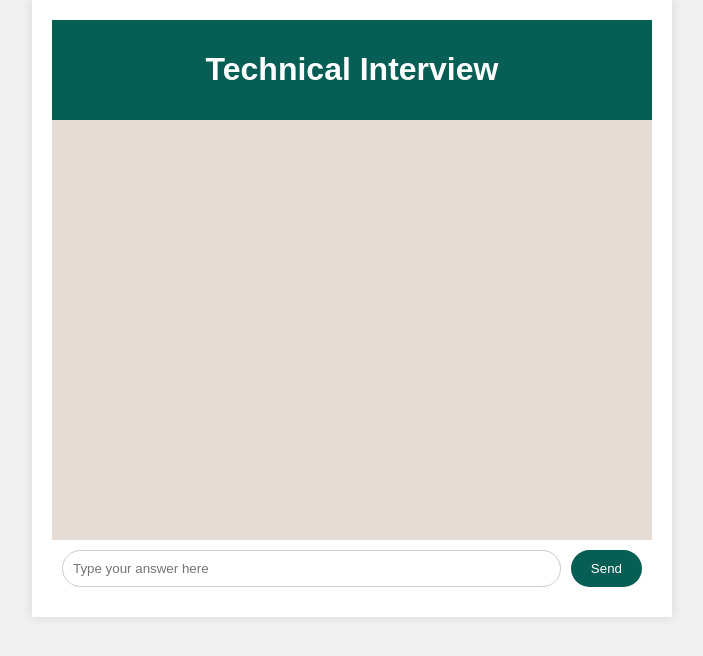
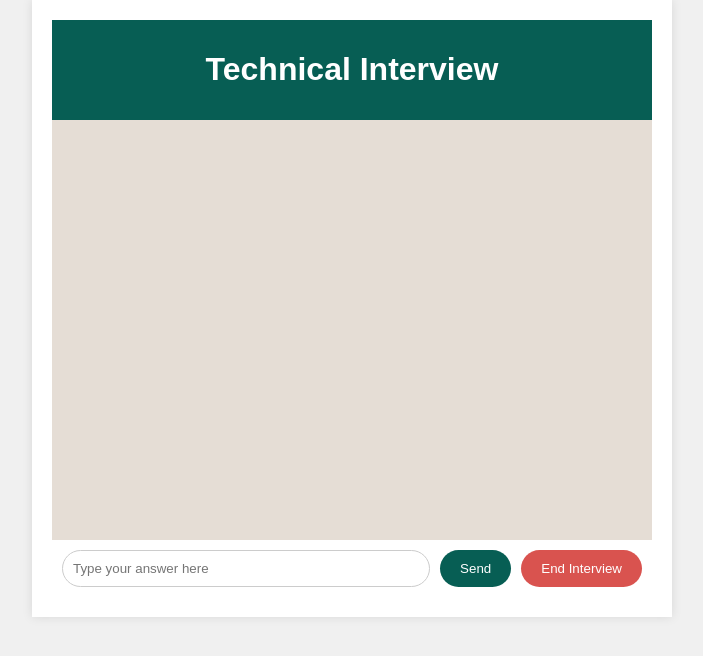
Before and after one commit to Arav1ndE5/InterviewBot, a Flask app: page /interview in a window 1280 px wide. Shown: the top 656 px of the page, without its empty margins (288-991 px from the left). Run offline with Flask 3, Linux system fonts and the light colour scheme.

Commit message:
web version-laggy

```diff
--- a/app.py
+++ b/app.py
@@ -91,47 +91,45 @@ def start_interview():
 
     chat = model.start_chat(history=[])
 
+    response = chat.send_message(f"""
+        You are given my job description that is enclosed within '//':
+        //{shortened_jd}//
 
-    response=chat.send_message(f"""
-                            You are given my job description that is enclosed within '//':
-                            //{shortened_jd}//
+        and my resume enclosed within '<>':
+        <{resume_data}>
 
-                            and my resume enclosed within '<>':
-                            <{resume_data}>
+        Act as a technical interviewer for me based on the resume and job description once the candidate greets you.
 
-                            Act as a technical interviewer for me based on the resume and job description once the candidate greats you.
-
-                            The interviewer should adapt the questions and delve deeper based on the candidate's responses and the specific requirements of the role.
-                            Additionally, the interviewer should assess the candidate's soft skills like communication, problem-solving, attitude and teamwork and return the interview performance of the candidate only when the candidate replies 'bye'.
-                            Candidate's questions are enclosed within '()'. The interviewer should not stray into topics that are not part of the interview.
-                            """)
-
-    print(response.text)
-
+        The interviewer should adapt the questions and delve deeper based on the candidate's responses and the specific requirements of the role.
+        Candidate's questions are enclosed within '()'. The interviewer should not stray into topics that are not part of the interview. Also should not provide feedbacks or tips to the candidate on how to improve the interview. You are a strict human interviewer.
+        """)
+    interview={}
     if request.method == 'POST':
         data = request.get_json()
         if data and 'user_input' in data:
-            if 'user_input'!='bye':
-                user_input = data['user_input']
-                print(user_input)
+            user_input = data['user_input']
+            interview["candidate"] = user_input
 
-
+            if user_input.lower() == 'ends the interview':
+                response = chat.send_message(f'''
+                                            Analyze the interview given inside'<>'.
+                                            <{interview}>
+                                            now assess the candidate's soft skills like communication, problem-solving, attitude and teamwork and return the interview performance of the candidate on a score out of 100 based on the user messages after the start of the interview.
+                                            make output in html such that they look good under a <h2> tag
+                                            ''')
+                response_str=response.text.strip().replace('**','').replace('. *','<br>')
+                session['interview_result'] = response_str
+                return jsonify({'redirect': url_for('result')})
+            else:
                 response = chat.send_message(f'({user_input})')
-
-                response_str = response.text.strip()
-                response_str = response_str.replace('"', "").replace("*", "").replace("`", "").replace(">", "").replace("Interviewer:","")
-
-
+                response_str = response.text.strip().replace('"', "").replace("*", "").replace("`", "").replace(">", "").replace("Interviewer:", "")
+                interview["Interviewer"] = response_str
                 return jsonify({'message': response_str})
-            elif 'user_input'=='bye':
-                response=chat.send_message(user_input)
-                session['interview_result'] = response.text
-                return redirect(url_for('result'))
-
         else:
             return jsonify({'error': 'Invalid request data'})
     else:
         return jsonify({'error': 'Method not allowed'})
+
 
 @app.route('/result')
 def result():
@@ -139,12 +137,10 @@ def result():
     resume_data = session.get('resume_data')
 
     if job_description and resume_data:
-        # Extract text from the resume
         resume_data = session['resume_data']
+        shortened_jd = session['shortened_jd']
+        interview_evaluation = session.get('interview_result', 'No interview evaluation available.')
 
-        shortened_jd = session['shortened_jd']
-
-        # Resume scoring
         resume_scoring_prompt = f"""
         You are given a job description that is enclosed within '//':
         //{shortened_jd}//
@@ -158,12 +154,14 @@ def result():
         Strengths:
         Areas of improvement:
         Overall assessment:
+
+
+        make output in html such that they look good under a <h2> tag
         """
 
         response = model.generate_content([resume_scoring_prompt])
-        resume_score_evaluation = response.text
-
-        interview_evaluation=session['interview_result']
+        response_str=response.text.strip().replace('**','').replace('. *','<br>')
+        resume_score_evaluation = response_str
 
         return render_template('result.html', resume_score_evaluation=resume_score_evaluation, interview_evaluation=interview_evaluation)
     return redirect(url_for('home'))
--- a/templates/interview.html
+++ b/templates/interview.html
@@ -70,6 +70,15 @@
             border-radius: 20px;
             cursor: pointer;
         }
+        .chat-end {
+            margin-left: 10px;
+            padding: 10px 20px;
+            background-color: #d9534f;
+            color: #ffffff;
+            border: none;
+            border-radius: 20px;
+            cursor: pointer;
+        }
     </style>
 </head>
 <body>
@@ -83,6 +92,7 @@
         <div class="chat-input-container">
             <input type="text" id="answer" class="chat-input" placeholder="Type your answer here" onkeypress="handleKeyPress(event)">
             <button onclick="submitAnswer()" class="chat-submit">Send</button>
+            <button onclick="endInterview()" class="chat-end">End Interview</button>
         </div>
     </div>
     <script>
@@ -96,7 +106,6 @@
             const answerInput = document.getElementById('answer');
             const answer = answerInput.value.trim();
             if (answer !== '') {
-                console.log(answer)
                 addMessage(answer, 'user');
                 answerInput.value = '';
                 const response = await fetch('/start-interview', {
@@ -107,6 +116,8 @@
                 const data = await response.json();
                 if (data.error) {
                     alert(data.error);
+                } else if (data.redirect) {
+                    window.location.href = data.redirect;
                 } else {
                     addMessage(data.message, 'assistant');
                 }
@@ -128,8 +139,24 @@
             }
         }
 
+        async function endInterview() {
+            const response = await fetch('/start-interview', {
+                method: 'POST',
+                headers: { 'Content-Type': 'application/json' },
+                body: JSON.stringify({ user_input: 'ends the interview' })
+            });
+            const data = await response.json();
+            if (data.redirect) {
+                window.location.href = data.redirect;
+            } else {
+                alert('Failed to end the interview');
+            }
+        }
+
         // Start the interview by fetching the initial question
         fetchInitialQuestion();
     </script>
+
+
 </body>
 </html>
```
Also changed, not shown: templates/result.html (+14 -6 lines).
